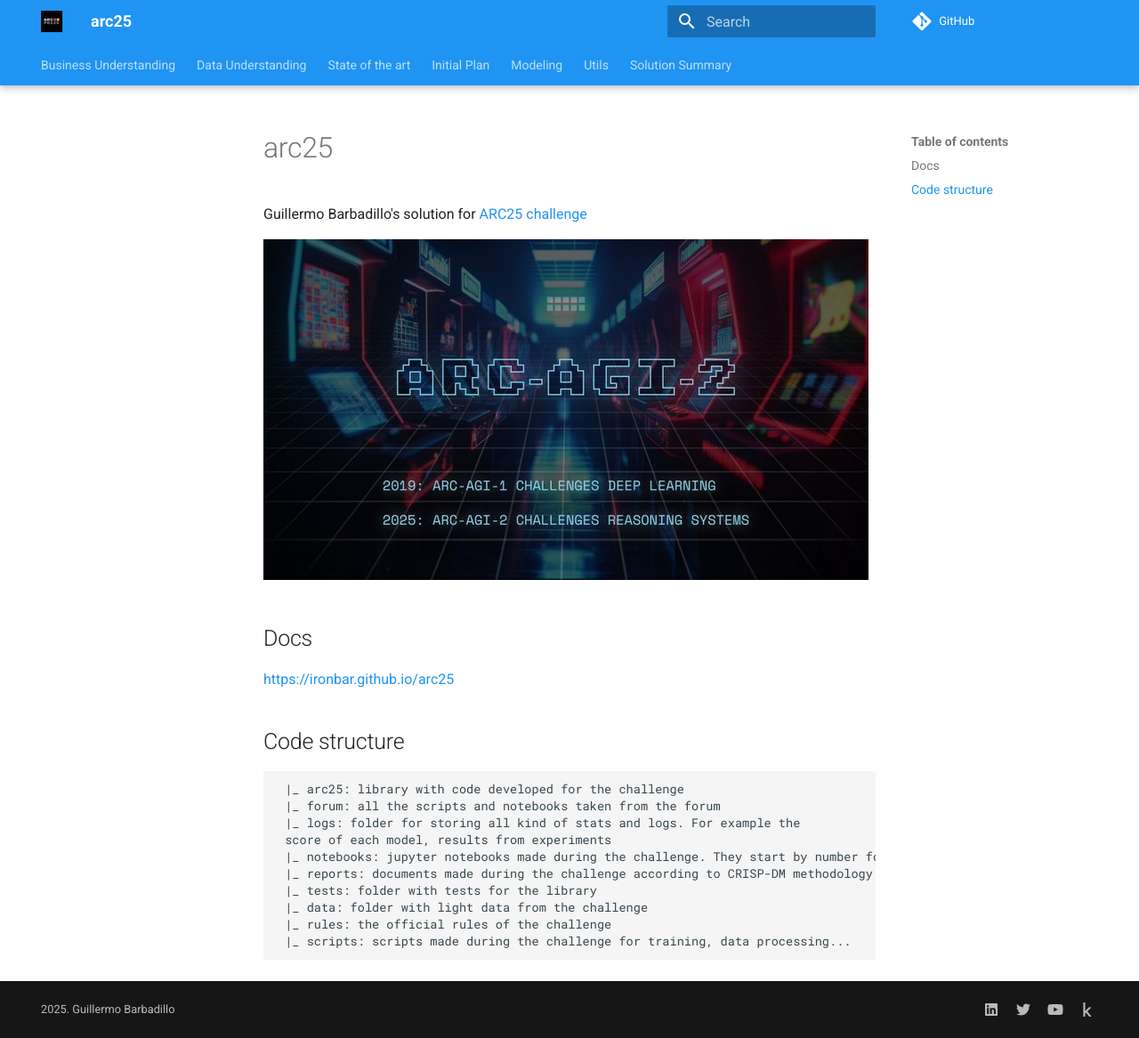
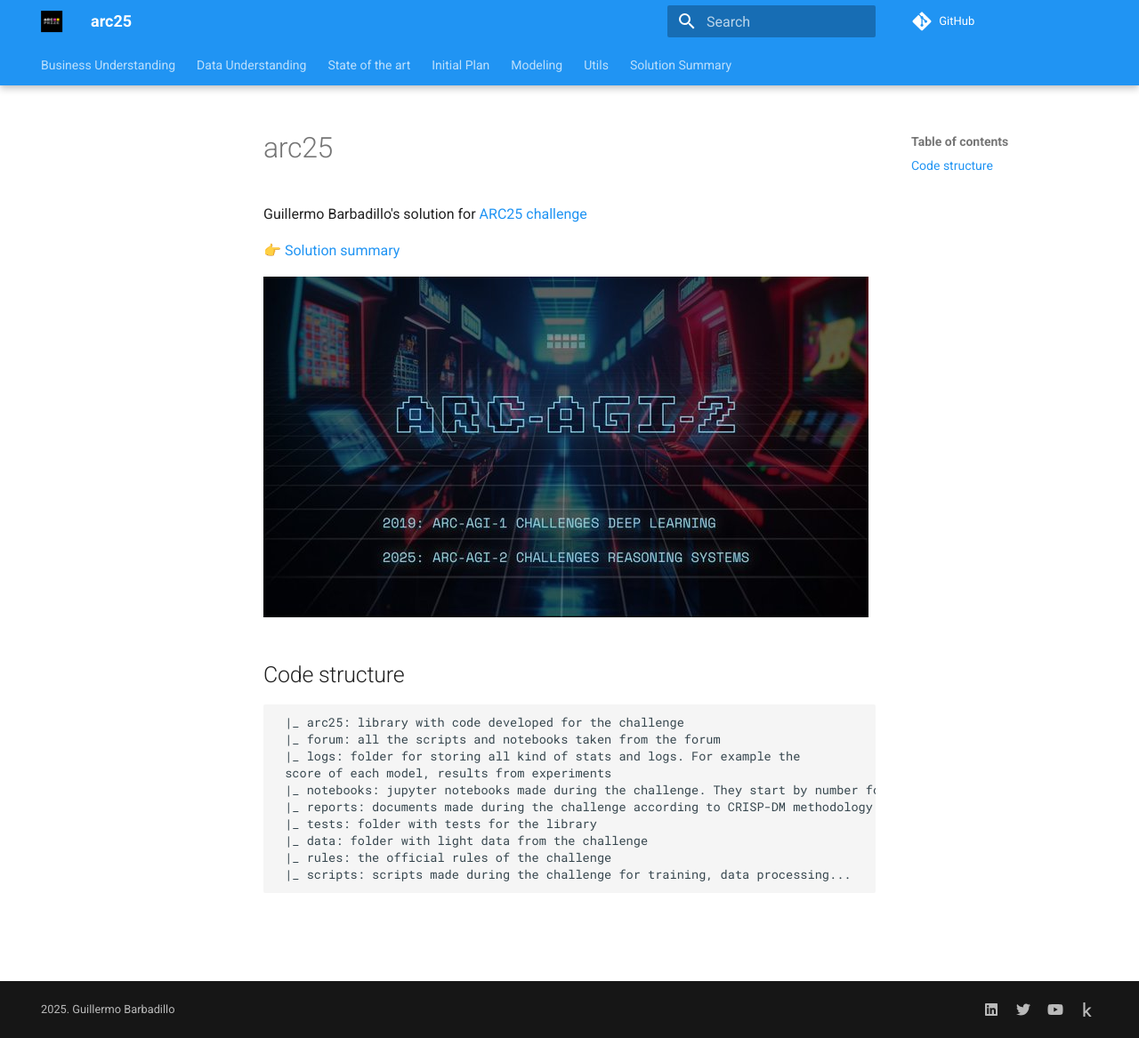
Before and after one commit to ironbar/arc25, an MkDocs documentation site: the page built from docs/README.md, in a window 1280 px wide and 1167 px high. Shown: the whole window at 89% size. Built offline with MkDocs 1.6.1 and Material for MkDocs 9.7.7, drawn with Linux system fonts in a browser that asks for light colours; comment, search, counter and statistics services are not loaded.

Commit message:
updated docs index page

```diff
--- a/docs/README.md
+++ b/docs/README.md
@@ -2,11 +2,9 @@
 
 Guillermo Barbadillo's solution for [ARC25 challenge](https://arcprize.org/arc)
 
+👉 [Solution summary](./05_Solution_Summary.md)
+
 ![](res/2025-03-26-15-33-54.png)
-
-## Docs
-
-[https://ironbar.github.io/arc25](https://ironbar.github.io/arc25)
 
 ## Code structure
 
```
